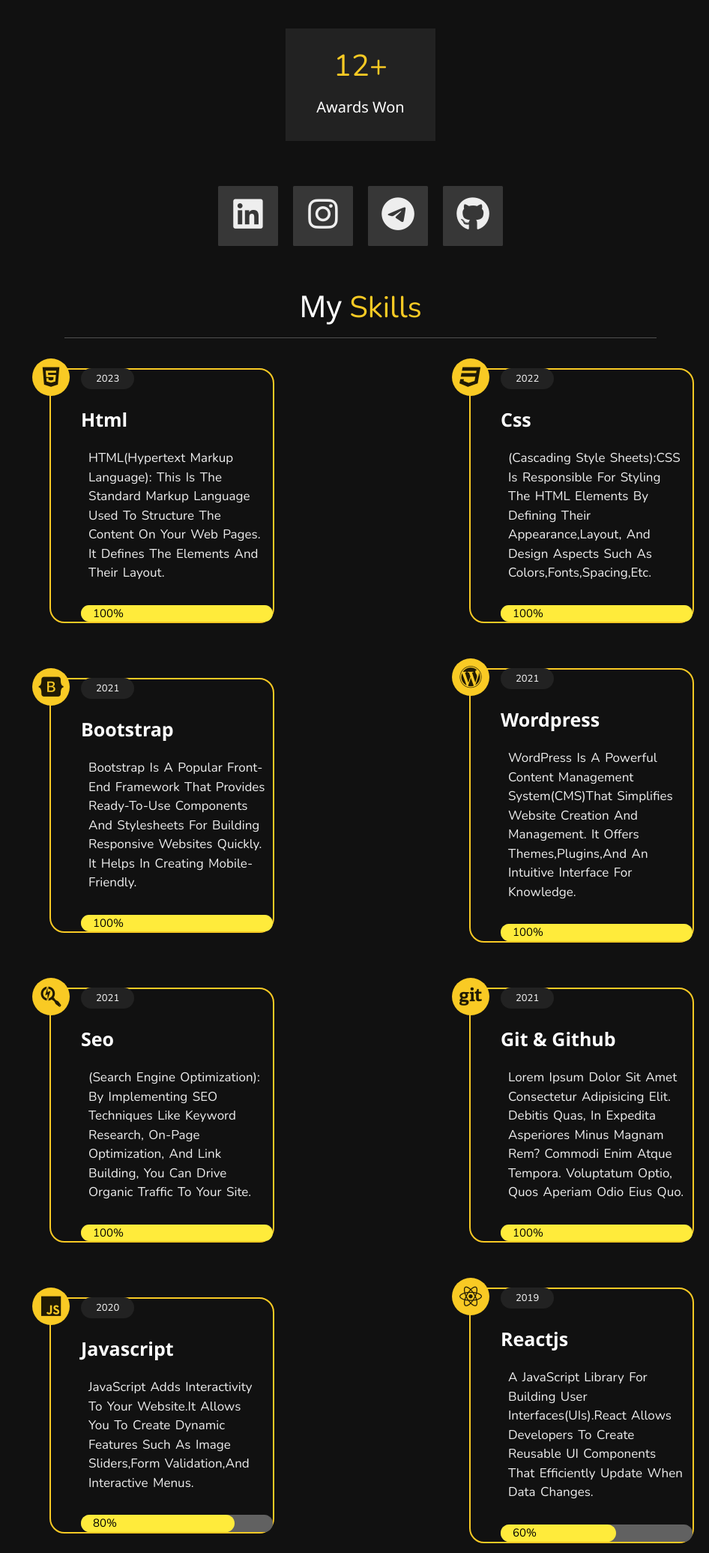
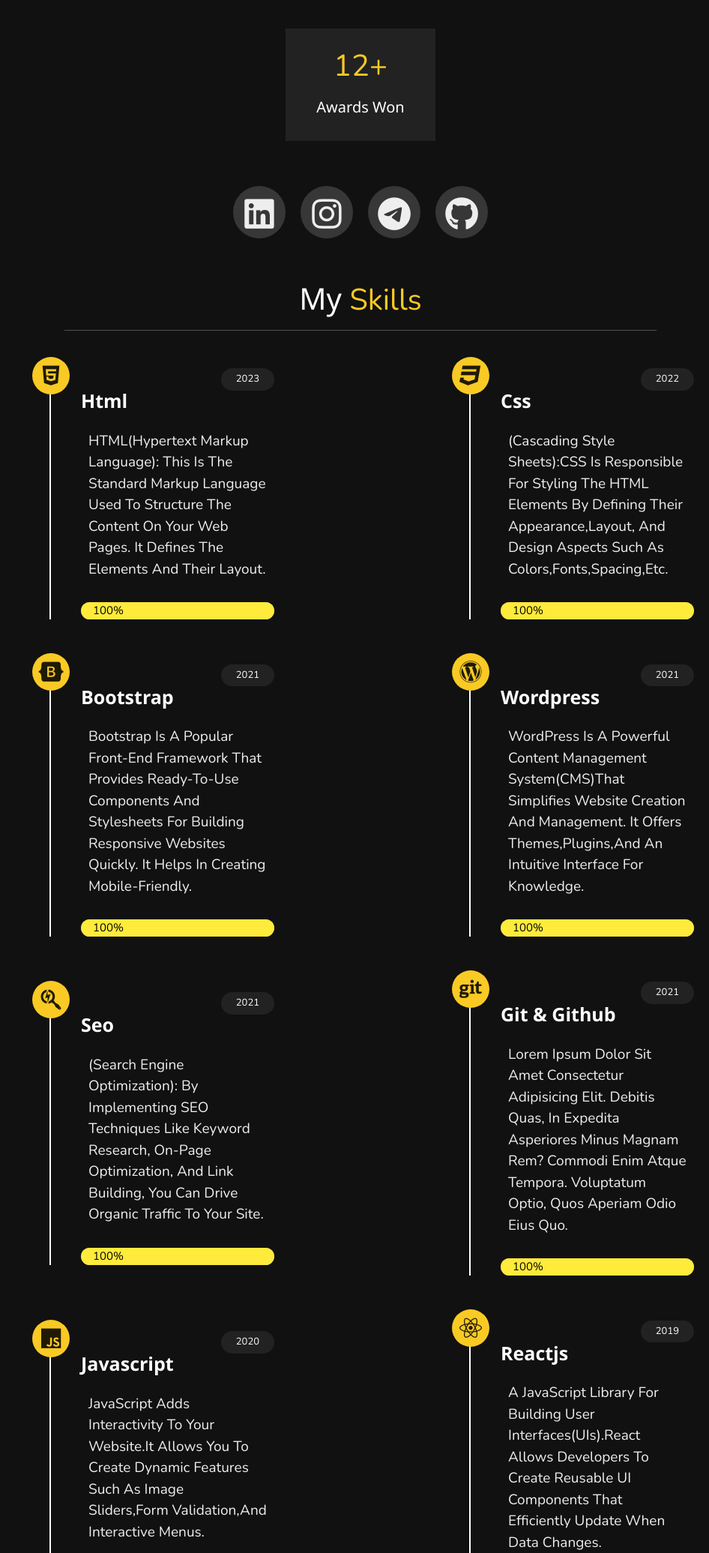
Before and after one commit to Erfan718/resume, a PHP site: page / in a window 1280 px wide. Shown: the part 1545-3616 px from the top of the page at 75% size, without its empty margins (334-1280 px from the left). Run offline with PHP 8.4, Linux system fonts and the light colour scheme.

Commit message:
new change

```diff
--- a/css/style.css
+++ b/css/style.css
@@ -278,7 +278,7 @@ header .navbar ul li a:hover {
     align-items: center;
     justify-content: space-between;
     flex-wrap: wrap;
-    padding: 1rem 0;
+    padding: 2rem 0;
     padding-left: 3rem;
 }
 
@@ -287,10 +287,10 @@ header .navbar ul li a:hover {
 
     margin: 3rem 1rem;
     padding-left: 4rem;
-    border-left: .2rem solid #fff;
+    border-left: .2rem solid #ffffff;
     position: relative;
-    border: 2px solid #f9ca24;
-    border-radius: 2rem;
+  /*  border: 2px solid #f9ca24;
+    border-radius: 2rem;*/
 }
 .education .box-container .box span {
     font-size: 1.3rem;
@@ -298,7 +298,7 @@ header .navbar ul li a:hover {
     color: #fff;
     border-radius: 5rem;
     padding: 0.5rem 2rem;
-
+    float: right;
 }
 
 .education .box-container .box h3 {
@@ -313,12 +313,12 @@ header .navbar ul li a:hover {
 }
 .education .box-container .box p {
     margin-bottom: 1rem;
-    font-size: 1.7rem;
+    font-size: 1.9rem;
     color: #eee;
     padding: 1rem ;
-    hyphens: auto;
-    word-spacing: 2px;
 
+
+  text-align:initial;
 
 }
 
@@ -452,18 +452,23 @@ header .navbar ul li a:hover {
 }
 
 .about .row .counter .box1 {
-    width: 8rem;
-    height: 8rem;
+    width: 7rem;
+    height: 7rem;
     background: #373737 !important;
     text-align: center;
     padding: 0.5rem;
     margin: 1rem;
-    border-radius: 2%;
+    border-radius: 50%;
+
 
 }
 
 .box1 i:hover {
     color: var(--yellow);
+    transition-delay: 0.2s;
+    transform: rotate(360deg);
+    transition-timing-function: ease-in-out;
+    transition-duration: 0.5s;
 
 }
 
```
